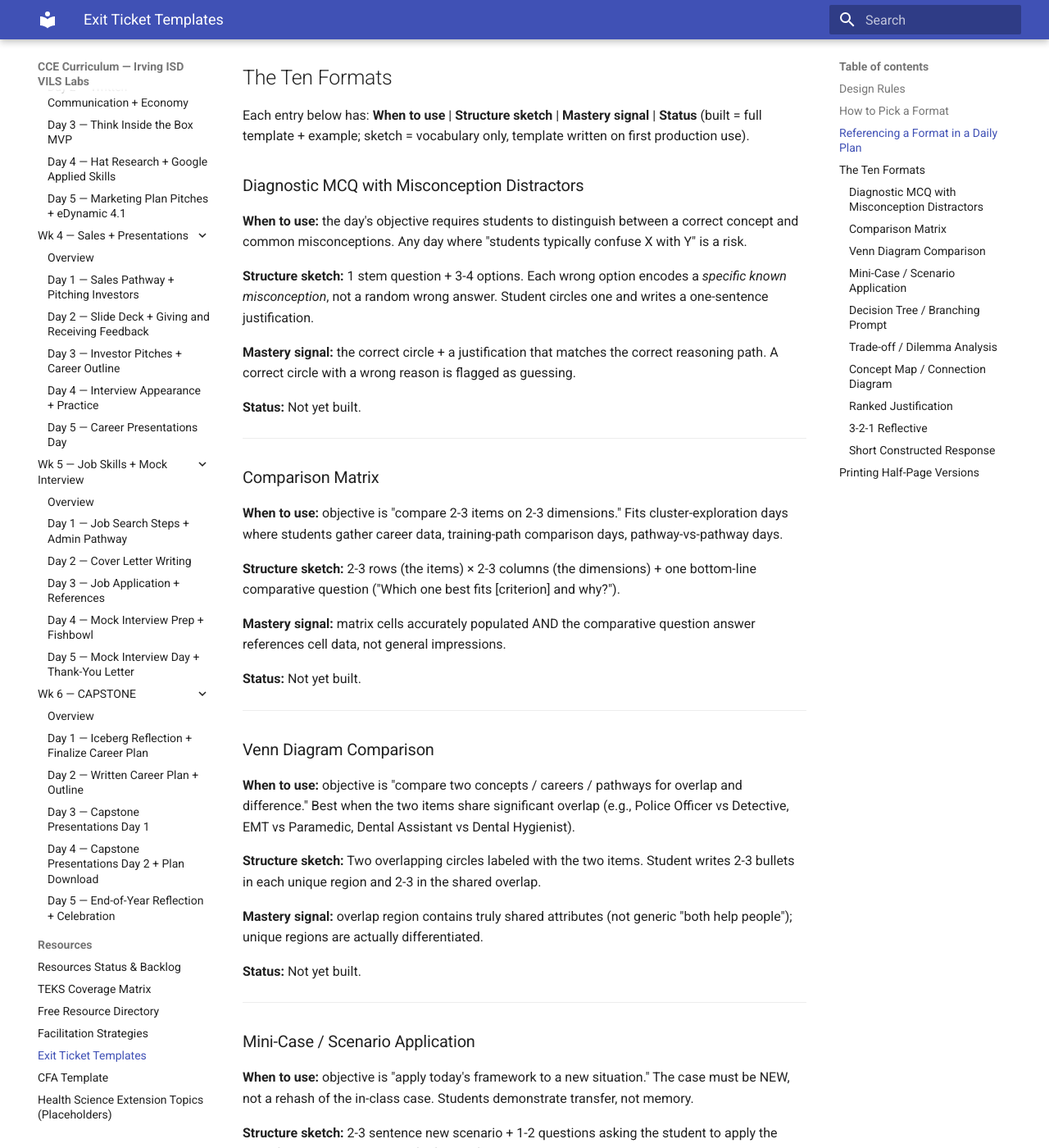
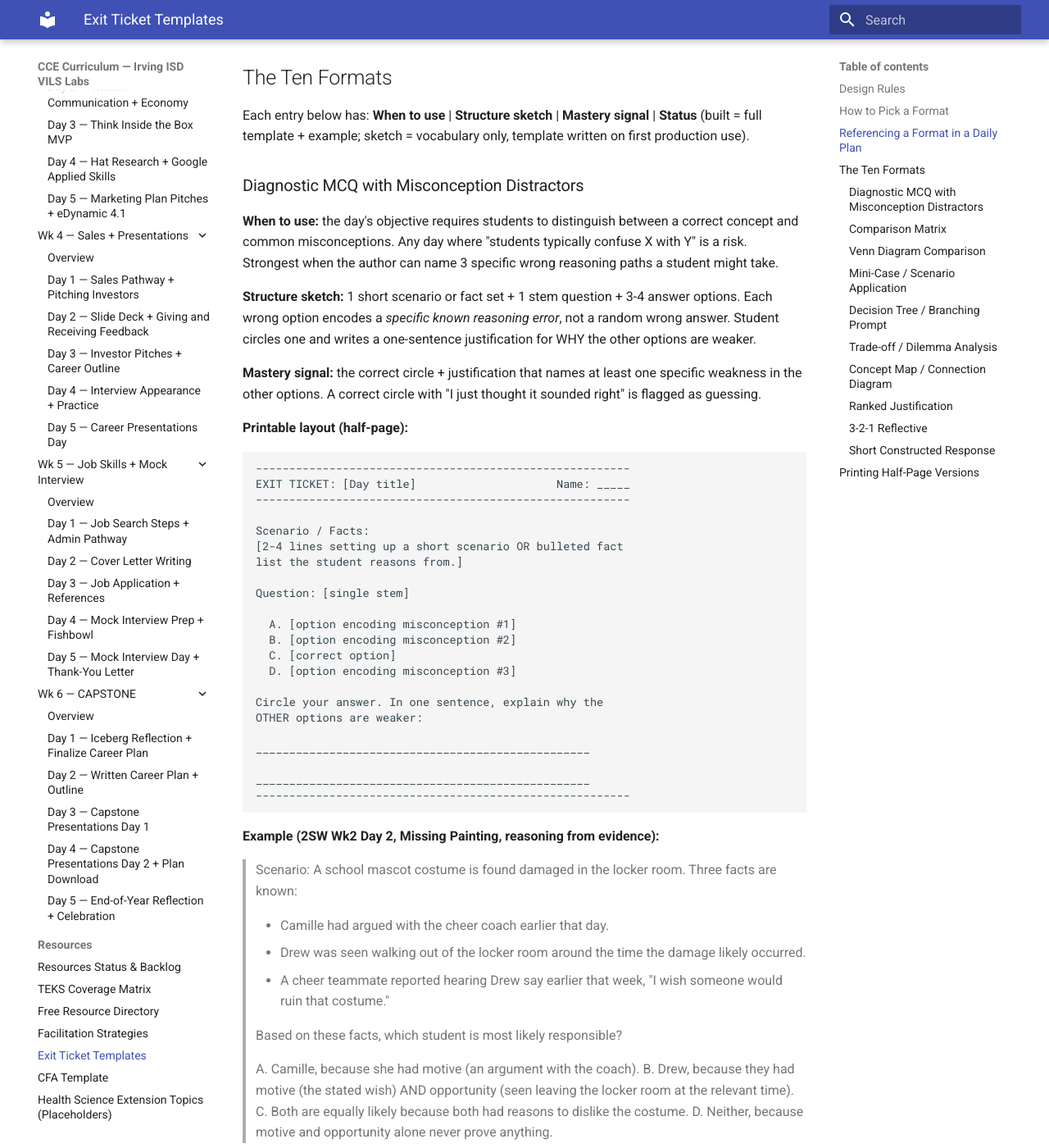
Before and after one commit to elbrielle/cce-curriculum, an MkDocs documentation site: the page built from docs/resources/exit-ticket-templates.md, in a window 1280 px wide and 1400 px high, scrolled down 1416 px. Shown: the whole window at 82% size. Built offline with MkDocs 1.6.1 and Material for MkDocs 9.7.7, drawn with Linux system fonts in a browser that asks for light colours; the version menu is left out; some of the changed text lies outside the part shown.

Commit message:
2SW Wk2 Day 2 exit ticket: Diagnostic MCQ format
Rewrote Day 2 exit ticket (Missing Painting detective day) from
three-part written recall to a Diagnostic MCQ with Misconception
Distractors. New mini-scenario (damaged school mascot costume, 3
facts) probes whether students can weigh converging evidence
correctly, not whether they remember Missing Painting's solution.

Each distractor encodes a specific reasoning error:
- A: motive alone (argued with coach) without opportunity
- B: correct (motive + opportunity + witness all converge)
- C: false equivalence between differently-supported conclusions
- D: over-application of "motive alone never proves" to a case
  where multiple independent pieces do converge

Second production build of a template on the bank page. Diagnostic
MCQ template now has printable half-page layout + filled example +
distractor-logic reference for teachers.

Day 2 timing unchanged (50 min). Preservation loop clean on the
diff; two pre-existing em dashes on day2.md lines 1 and 19 are
unrelated to this edit.

````diff
--- a/docs/resources/exit-ticket-templates.md
+++ b/docs/resources/exit-ticket-templates.md
@@ -42,13 +42,62 @@ Each entry below has: **When to use** | **Structure sketch** | **Mastery signal*
 
 ### Diagnostic MCQ with Misconception Distractors
 
-**When to use:** the day's objective requires students to distinguish between a correct concept and common misconceptions. Any day where "students typically confuse X with Y" is a risk.
+**When to use:** the day's objective requires students to distinguish between a correct concept and common misconceptions. Any day where "students typically confuse X with Y" is a risk. Strongest when the author can name 3 specific wrong reasoning paths a student might take.
 
-**Structure sketch:** 1 stem question + 3-4 options. Each wrong option encodes a *specific known misconception*, not a random wrong answer. Student circles one and writes a one-sentence justification.
+**Structure sketch:** 1 short scenario or fact set + 1 stem question + 3-4 answer options. Each wrong option encodes a *specific known reasoning error*, not a random wrong answer. Student circles one and writes a one-sentence justification for WHY the other options are weaker.
 
-**Mastery signal:** the correct circle + a justification that matches the correct reasoning path. A correct circle with a wrong reason is flagged as guessing.
+**Mastery signal:** the correct circle + justification that names at least one specific weakness in the other options. A correct circle with "I just thought it sounded right" is flagged as guessing.
 
-**Status:** Not yet built.
+**Printable layout (half-page):**
+
+```
+--------------------------------------------------------
+EXIT TICKET: [Day title]                     Name: _____
+--------------------------------------------------------
+
+Scenario / Facts:
+[2-4 lines setting up a short scenario OR bulleted fact
+list the student reasons from.]
+
+Question: [single stem]
+
+  A. [option encoding misconception #1]
+  B. [option encoding misconception #2]
+  C. [correct option]
+  D. [option encoding misconception #3]
+
+Circle your answer. In one sentence, explain why the
+OTHER options are weaker:
+
+__________________________________________________
+
+__________________________________________________
+--------------------------------------------------------
+```
+
+**Example (2SW Wk2 Day 2, Missing Painting, reasoning from evidence):**
+
+> Scenario: A school mascot costume is found damaged in the locker room. Three facts are known:
+>
+> - Camille had argued with the cheer coach earlier that day.
+> - Drew was seen walking out of the locker room around the time the damage likely occurred.
+> - A cheer teammate reported hearing Drew say earlier that week, "I wish someone would ruin that costume."
+>
+> Based on these facts, which student is most likely responsible?
+>
+> A. Camille, because she had motive (an argument with the coach).
+> B. Drew, because they had motive (the stated wish) AND opportunity (seen leaving the locker room at the relevant time).
+> C. Both are equally likely because both had reasons to dislike the costume.
+> D. Neither, because motive and opportunity alone never prove anything.
+
+**Distractor logic** (for the teacher's reference, not printed on the student copy):
+
+- A: motive alone, missing opportunity evidence
+- B: correct (motive + opportunity + witness testimony all align)
+- C: false equivalence; the evidence does not point at Camille with equal strength
+- D: correct-sounding rule misapplied; when multiple independent pieces converge, inference is appropriate
+
+**Status:** Built 2026-04-16 (first use: 2SW Wk2 Day 2).
 
 ---
 
````
Also changed, not shown: docs/2sw/wk2-law-enforcement-emt/day2.md (+16 -1 lines).
